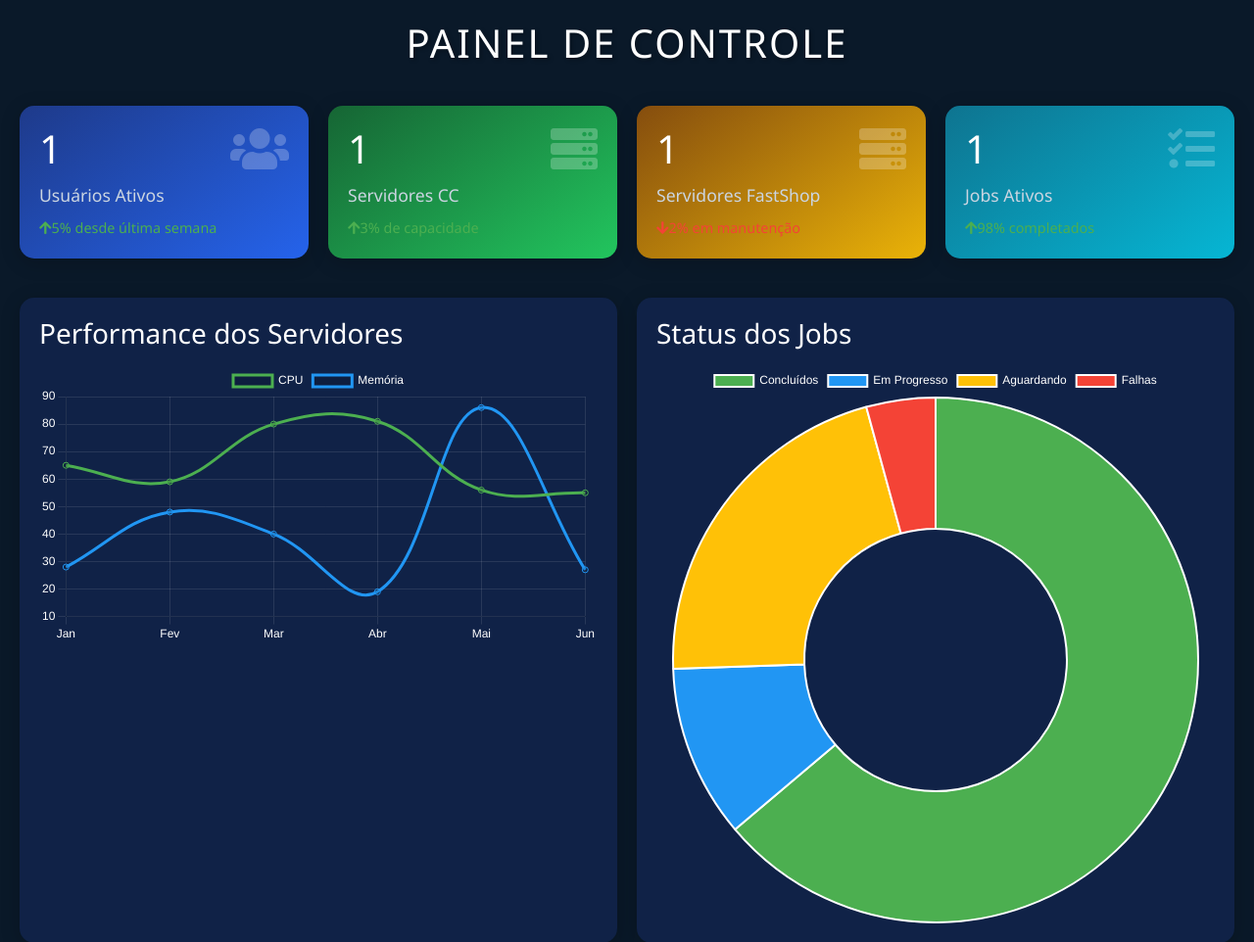
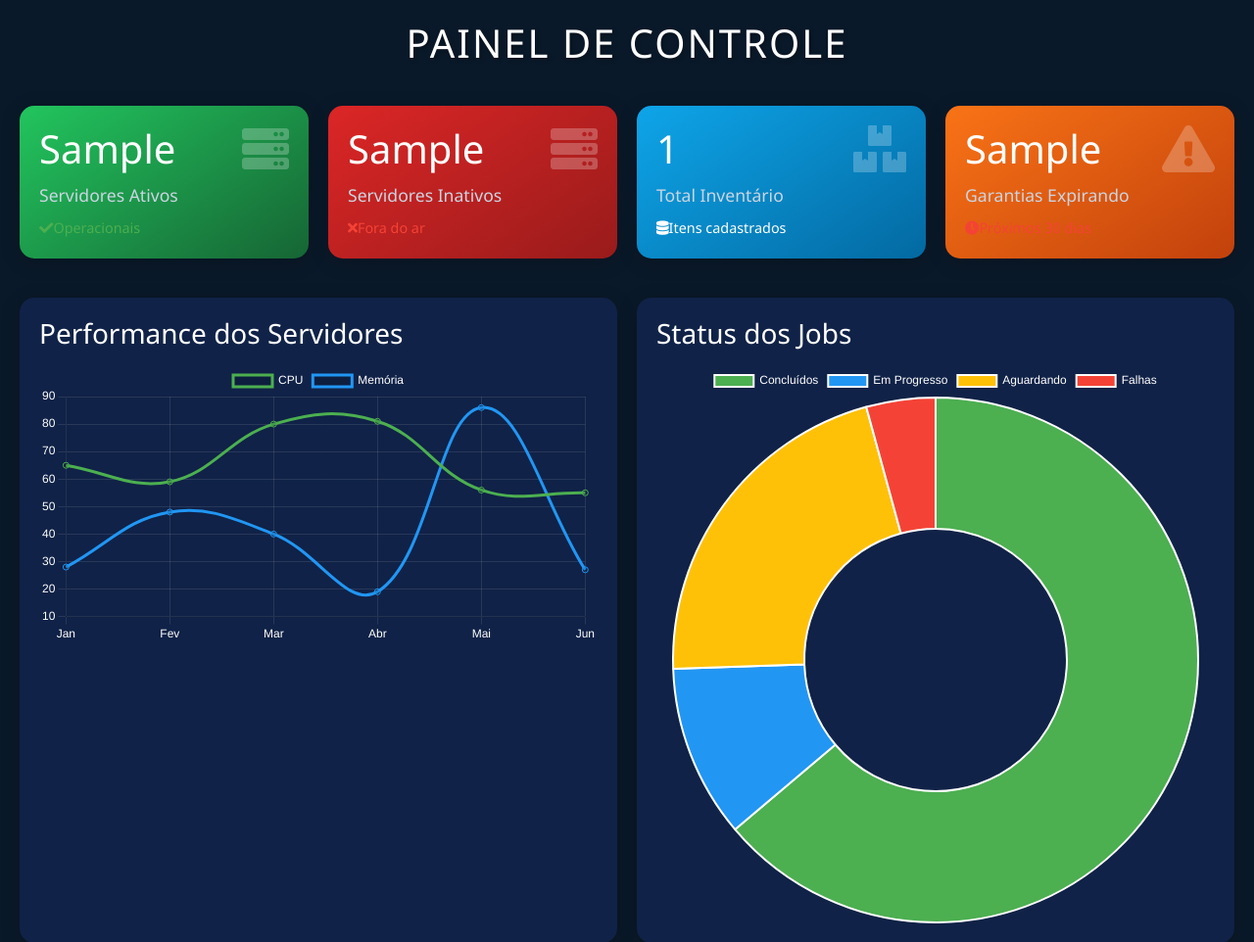
Before and after one commit to Thiago-Bosco/inventario, a Django app: template jobs/templates/jobs/dashboard.html in a window 1280 px wide. Shown: the top 962 px of the page at 98% size. Run offline with Django 5.2, Linux system fonts and the light colour scheme; the template is opened without the code that fills it: most values are stand-ins (such as "Sample title", 1, 10 or a date in 2020); some libraries are stand-ins or nearby versions.

Commit message:
Assistant checkpoint: Atualizar cards do dashboard com métricas relevantes
Assistant generated file changes:
- jobs/templates/jobs/dashboard.html: Atualizar cards de estatísticas

---

User prompt:

Nao faz sentido para nosso projeto isso , talvez possa colocar tipo , [ total de servidores ativos , total inativo , totatol de inventario , garantias de expirando algo assim seja ccriativo com isso

Replit-Commit-Author: Assistant
Replit-Commit-Session-Id: fbdd505b-475a-4d1a-804c-b6e1f2416bf3

```diff
--- a/jobs/templates/jobs/dashboard.html
+++ b/jobs/templates/jobs/dashboard.html
@@ -131,43 +131,43 @@
         <h1 class="dashboard-title">Painel de Controle</h1>
 
         <div class="stats-container">
-            <div class="stat-card" style="background: linear-gradient(145deg, #1e3a8a, #2563eb)">
-                <i class="fas fa-users stat-icon"></i>
-                <h3>{{ total_users }}</h3>
-                <p>Usuários Ativos</p>
+            <div class="stat-card" style="background: linear-gradient(145deg, #22c55e, #166534)">
+                <i class="fas fa-server stat-icon"></i>
+                <h3>{{ servidores_ativos }}</h3>
+                <p>Servidores Ativos</p>
                 <div class="trend-indicator trend-up">
-                    <i class="fas fa-arrow-up"></i>
-                    <span>5% desde última semana</span>
+                    <i class="fas fa-check"></i>
+                    <span>Operacionais</span>
                 </div>
             </div>
 
-            <div class="stat-card" style="background: linear-gradient(145deg, #166534, #22c55e)">
+            <div class="stat-card" style="background: linear-gradient(145deg, #dc2626, #991b1b)">
                 <i class="fas fa-server stat-icon"></i>
-                <h3>{{ total_servidores_cc }}</h3>
-                <p>Servidores CC</p>
-                <div class="trend-indicator trend-up">
-                    <i class="fas fa-arrow-up"></i>
-                    <span>3% de capacidade</span>
+                <h3>{{ servidores_inativos }}</h3>
+                <p>Servidores Inativos</p>
+                <div class="trend-indicator trend-down">
+                    <i class="fas fa-times"></i>
+                    <span>Fora do ar</span>
                 </div>
             </div>
 
-            <div class="stat-card" style="background: linear-gradient(145deg, #854d0e, #eab308)">
-                <i class="fas fa-server stat-icon"></i>
-                <h3>{{ total_servidores_fastshop }}</h3>
-                <p>Servidores FastShop</p>
-                <div class="trend-indicator trend-down">
-                    <i class="fas fa-arrow-down"></i>
-                    <span>2% em manutenção</span>
+            <div class="stat-card" style="background: linear-gradient(145deg, #0ea5e9, #0369a1)">
+                <i class="fas fa-boxes stat-icon"></i>
+                <h3>{{ total_inventario }}</h3>
+                <p>Total Inventário</p>
+                <div class="trend-indicator">
+                    <i class="fas fa-database"></i>
+                    <span>Itens cadastrados</span>
                 </div>
             </div>
 
-            <div class="stat-card" style="background: linear-gradient(145deg, #0e7490, #06b6d4)">
-                <i class="fas fa-tasks stat-icon"></i>
-                <h3>{{ total_jobs }}</h3>
-                <p>Jobs Ativos</p>
-                <div class="trend-indicator trend-up">
-                    <i class="fas fa-arrow-up"></i>
-                    <span>98% completados</span>
+            <div class="stat-card" style="background: linear-gradient(145deg, #f97316, #c2410c)">
+                <i class="fas fa-exclamation-triangle stat-icon"></i>
+                <h3>{{ garantias_expirando }}</h3>
+                <p>Garantias Expirando</p>
+                <div class="trend-indicator trend-down">
+                    <i class="fas fa-clock"></i>
+                    <span>Próximos 30 dias</span>
                 </div>
             </div>
         </div>
```
